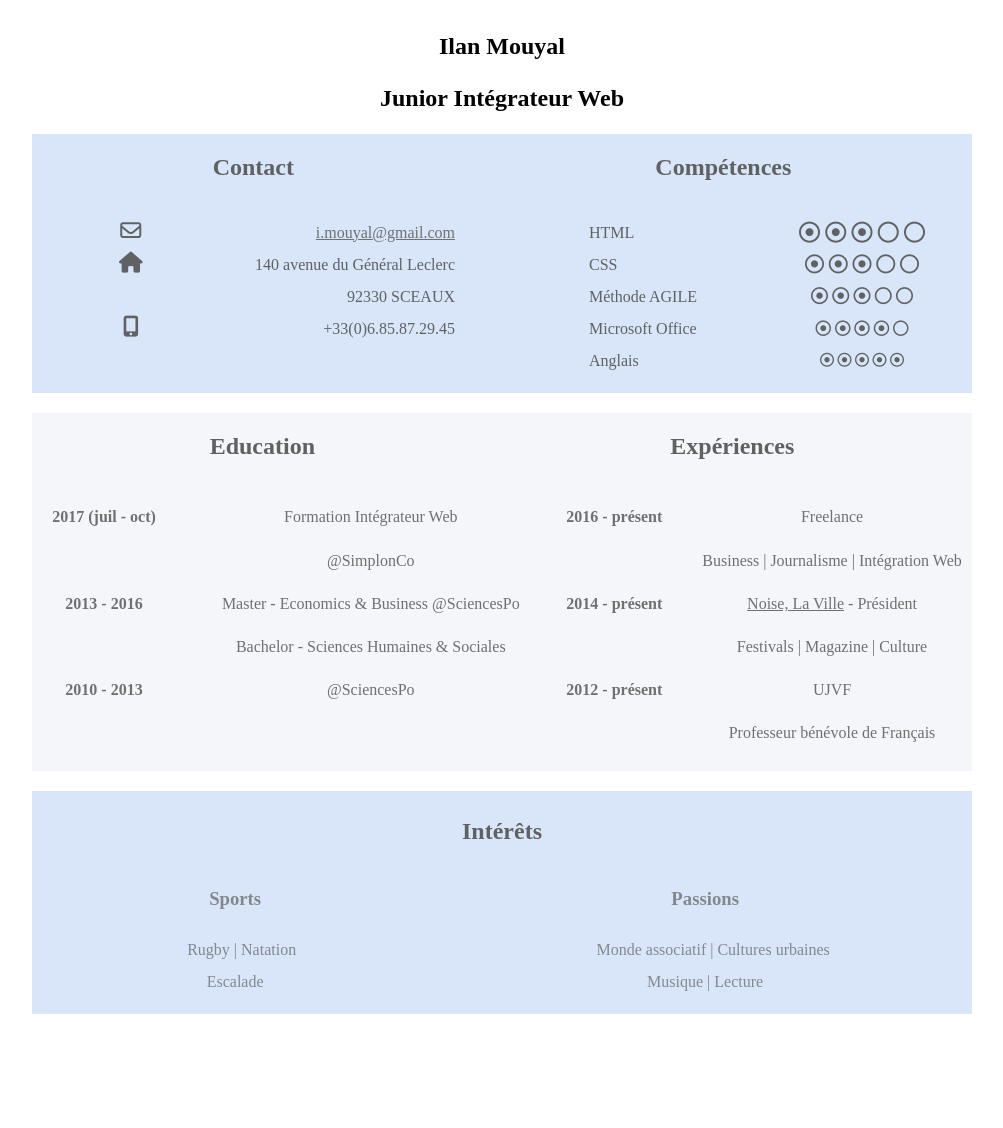
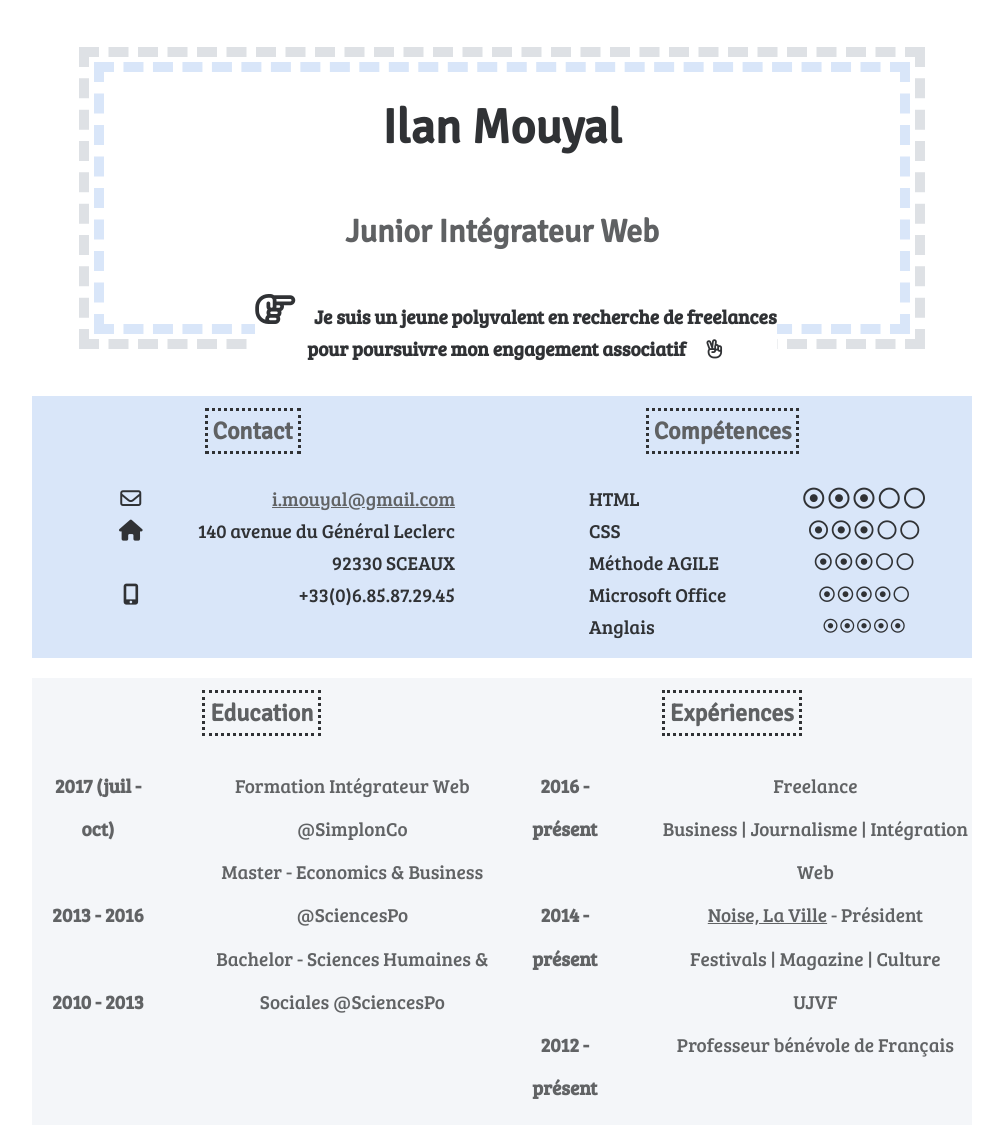
Before and after one commit to IlanMouy/CV, a plain HTML site: page index.html in a window 1280 px wide. Shown: the top 1128 px of the page, without its empty margins (148-1151 px from the left). Before the commit the page ends 1024 px from the top, so only its background shows below. Drawn offline with Linux system fonts and the light colour scheme.

Commit message:
bientotfini

```diff
--- a/CSS/style.css
+++ b/CSS/style.css
@@ -3,17 +3,55 @@ body {
   text-align: center;
   margin: 30px 160px 10px 180px;
   max-width: 100%
+  position: absolute;
 }
 
 h1,h2 {
-  font-family:"Zilla-Slab";
+  font-family: "Signika";
   font-weight: 700;
 }
 
 h3,p,li{
-  font-family: "Slabo";
-  font-weight: normal;
+  font-family: "Bree Serif";
+  font-size: 1.2em;
 
+}
+
+main h2 {
+  outline: 3px dotted #303235;
+  outline-offset: 5px;
+}
+
+.entete {
+  border: 10px dashed #d9e6f9;
+  outline:10px dashed #dee1e5;
+  outline-offset: 5px;
+  margin: 62px ;
+  z-index: -1;
+  padding-bottom: 50px;
+  color: #303235;
+
+}
+.entete h1 {
+  font-size: 3em;
+}
+.entete h2{
+  color: #5f6163;
+  font-size: 2em;
+}
+
+.entete h3{
+  position:fixed;
+  top: 270px;
+  color: #303235;
+  left: 31.5%;
+  background-color:white;
+  z-index: 0;
+}
+
+main {
+  position: relative;
+  z-index:1;
 }
 
 ul {
@@ -22,6 +60,10 @@ ul {
 
 section {
   line-height: 2em;
+}
+#hand {
+  font-size: 40px;
+  margin-right: 15px;
 }
 
 .concon {
@@ -114,6 +156,7 @@ div.icon:nth-child(2) > ul:nth-child(1) > li:nth-child(5) {
 .part1 {
   background-color: #d9e6f9;
   margin-bottom: 20px;
+  position: sticky;
 }
 
 @keyframes fadein {
@@ -134,13 +177,14 @@ div.icon:nth-child(2) > ul:nth-child(1) > li:nth-child(5) {
 }
 
 .contact,a,.skills {
-    color:#5f6163 ;
+    color:#303235 ;
     animation-name: fadein2;
-    animation-duration: 4s;
+    animation-duration: 3s;
     }
 
 .part2{
   background-color: #f4f6f9;
+  margin-bottom: 20px;
 }
 
 @keyframes fadein3 {
@@ -161,9 +205,9 @@ div.icon:nth-child(2) > ul:nth-child(1) > li:nth-child(5) {
 }
 
 .educ,a,.exp {
-    color:#5f6163 ;
+    color:#303235 ;
     animation-name: fadein4;
-    animation-duration: 8s;
+    animation-duration: 6s;
     }
 
 .part3 {
@@ -179,7 +223,7 @@ div.icon:nth-child(2) > ul:nth-child(1) > li:nth-child(5) {
         color:#5f6163 ;
         animation-name: fadein5;
         animation-duration: 2s;
-      }
+            }
 
 @keyframes fadein6 {
           from {color: #d9e6f9;}
@@ -187,7 +231,7 @@ div.icon:nth-child(2) > ul:nth-child(1) > li:nth-child(5) {
       }
 
 .sports,.passions {
-          color:#5f6163 ;
+          color:#303235 ;
           animation-name: fadein6;
-          animation-duration: 12s;
-          }
+          animation-duration: 9s
+                  }
--- a/index.html
+++ b/index.html
@@ -4,18 +4,21 @@
   <meta charset="utf-8">
   <title>CV | Ilan Mouyal</title>
   <link href="CSS/style.css" rel="stylesheet">
-  <link href="https://fonts.googleapis.com/css?family=Slabo+27px|Zilla+Slab:400,600i,700,700i" rel="stylesheet">
+  <link href="https://fonts.googleapis.com/css?family=Bree+Serif|Signika|Varela+Round" rel="stylesheet">
   <script src="https://use.fontawesome.com/3c4367bcd0.js"></script>
 </head>
 
 <body>
   <header>
-    <main>
-      <section class="entete">
+        <section class="entete">
         <h1>Ilan Mouyal</h1>
-        <h2>Junior Intégrateur Web</h2>
+        <h2><br/>Junior Intégrateur Web</h2>
+        <h3><i class="fa fa-hand-o-right" id="hand"aria-hidden="true"></i> Je suis un jeune polyvalent
+        en recherche de freelances <br/> pour poursuivre mon engagement associatif &nbsp  &nbsp
+        <i class="fa fa-hand-peace-o" id="peace"aria-hidden="true"></i> </h3>
       </section>
     </header>
+      <main>
     <div class="part1">
     <div class="concon">
       <h2>Contact</h2>
@@ -131,14 +134,14 @@
                 </div>
               </div>
               <div class="part3">
-                  <h2 class="inter"><br/>Intérêts</h2>
                   <div class="interets">
+                        <h2 class="inter">Intérêts</h2>
                     <section class="sports">
-                      <h3><strong>Sports</h3>
+                      <h3>Sports</h3>
                       <p><span class="rugby"> Rugby | Natation</span></br>Escalade </p>
                     </section>
                     <section class="passions">
-                      <h3> <strong>Passions</h3>
+                      <h3> Passions</h3>
                       <p><span class="mondeasso">Monde associatif | Cultures urbaines</span><br/>Musique | Lecture</p>
                     </section>
                   </section>
```
